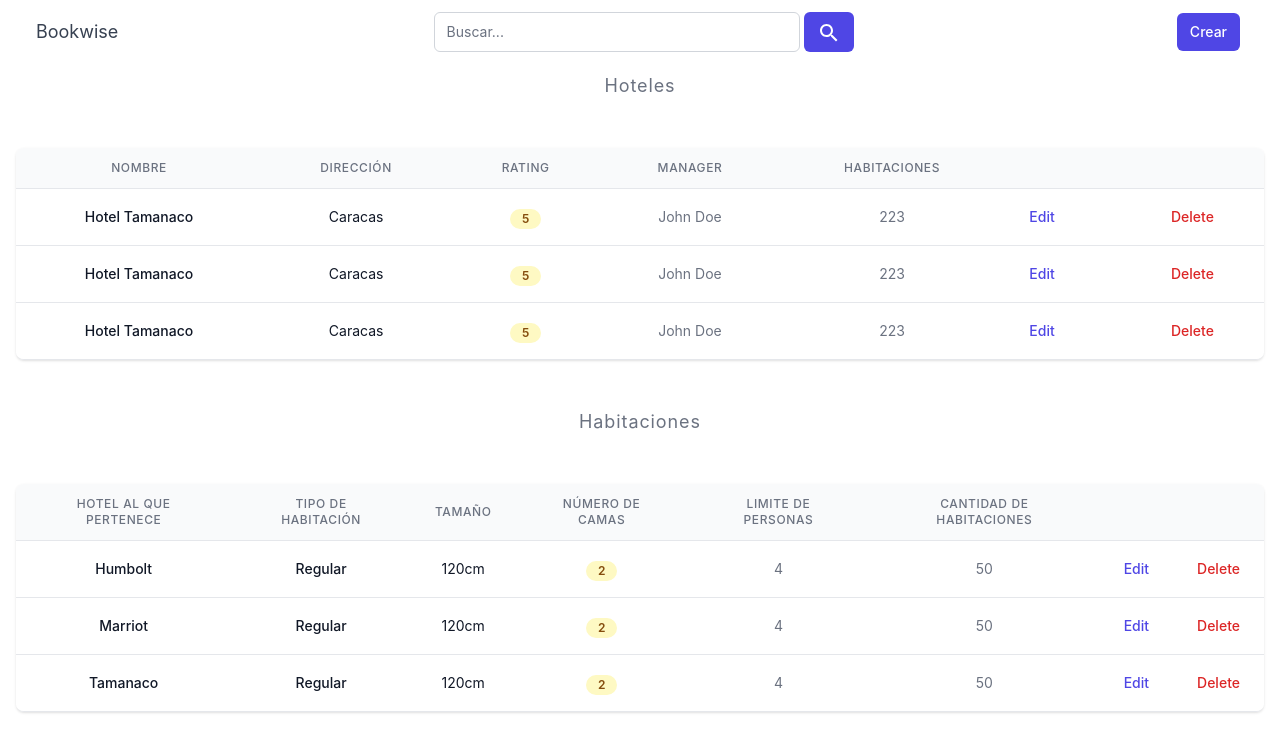
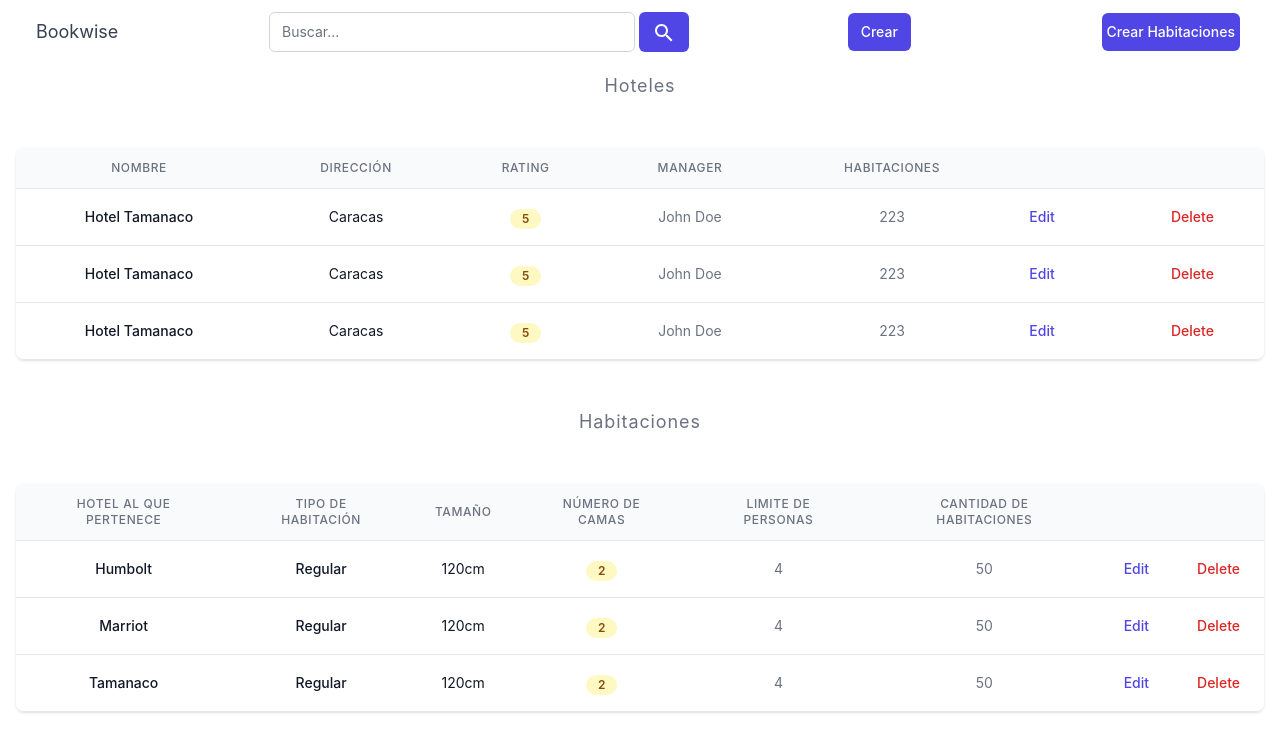
Before and after one commit to pestanadiego/bookwise-client, a Next.js app: page / in a window 1280 px wide. Shown: the top 752 px of the page. Built offline with nearby package versions, Linux system fonts and the light colour scheme.

Commit message:
arreglo exten de los files y paso el form de las habitaciones a otra pagina

```diff
--- a/components/Form.js
+++ b/components/Form.jsx
@@ -1,3 +1,5 @@
+import Link from 'next/link';
+
 export default function Form() {
   return (
     <div class="mt-10 sm:mt-0">
@@ -8,6 +10,12 @@ export default function Form() {
               Información del Hotel
             </h3>
           </div>
+          <br />
+          <Link href="/">
+            <button className="w-50 mx-1 py-2 px-3 border border-transparent text-sm font-medium rounded-md text-white bg-indigo-600 hover:bg-indigo-700 focus:outline-none focus:ring-2 focus:ring-offset-2 focus:ring-indigo-500">
+              Volver
+            </button>
+          </Link>
         </div>
         <div class="mt-5 md:mt-0 md:col-span-2">
           <form action="#" method="POST">
--- a/components/Navbar.js
+++ b/components/Navbar.jsx
@@ -26,6 +26,13 @@ export default function Navbar() {
           </button>
         </Link>
       </div>
+      <div className="flex flex-row-reverse mr-8 md:flex">
+        <Link href="/hotel/createHab">
+          <button className="w-full mx-1 py-2 px-1 border border-transparent text-sm font-medium rounded-md text-white bg-indigo-600 hover:bg-indigo-700 focus:outline-none focus:ring-2 focus:ring-offset-2 focus:ring-indigo-500">
+            Crear Habitaciones
+          </button>
+        </Link>
+      </div>
     </div>
   );
 }
--- a/pages/hotel/create.js
+++ b/pages/hotel/create.jsx
@@ -8,8 +8,6 @@ export default function CreateHotel(){
             <p className="px-6 py-8 text-center text-lg font-medium text-gray-500 uppercase tracking-wider">Bienvenido a Bookwize</p>
             <br/>
             <Form/>
-            <br/>
-            <FormHabitaciones/>
         </div>
     )
 }
--- /dev/null
+++ b/pages/hotel/createHab.jsx
@@ -0,0 +1,12 @@
+import FormHabitaciones from 'components/FormHabitaciones';
+
+
+export default function CreateHab(){
+    return(
+        <div>
+            <p className="px-6 py-8 text-center text-lg font-medium text-gray-500 uppercase tracking-wider">Bienvenido a Bookwize</p>
+            <br/>
+            <FormHabitaciones/>
+        </div>
+    )
+}
```
Also changed, not shown: components/FormHabitaciones.jsx (renamed from components/FormHabitaciones.js), components/HotelTable.jsx (renamed from components/HotelTable.js), components/RoomTable.jsx (renamed from components/RoomTable.js), pages/_app.jsx (renamed from pages/_app.js).
